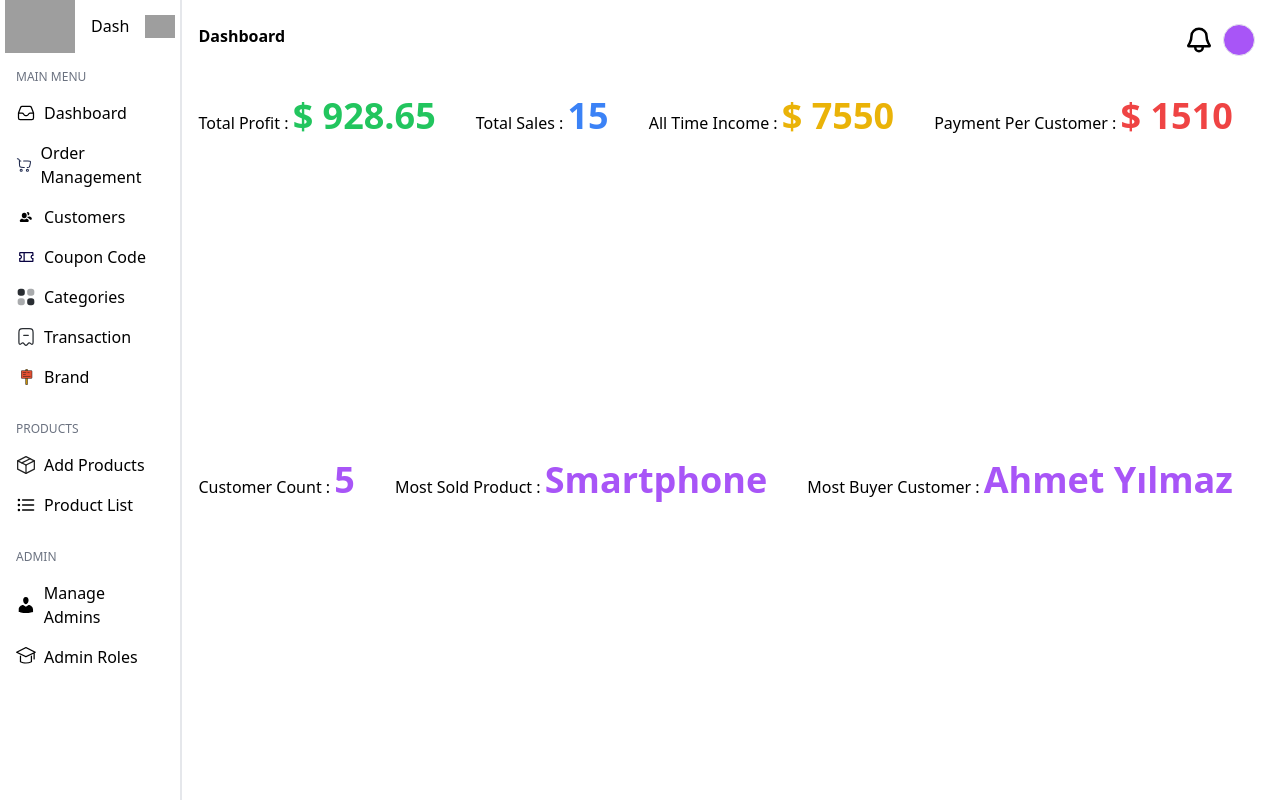
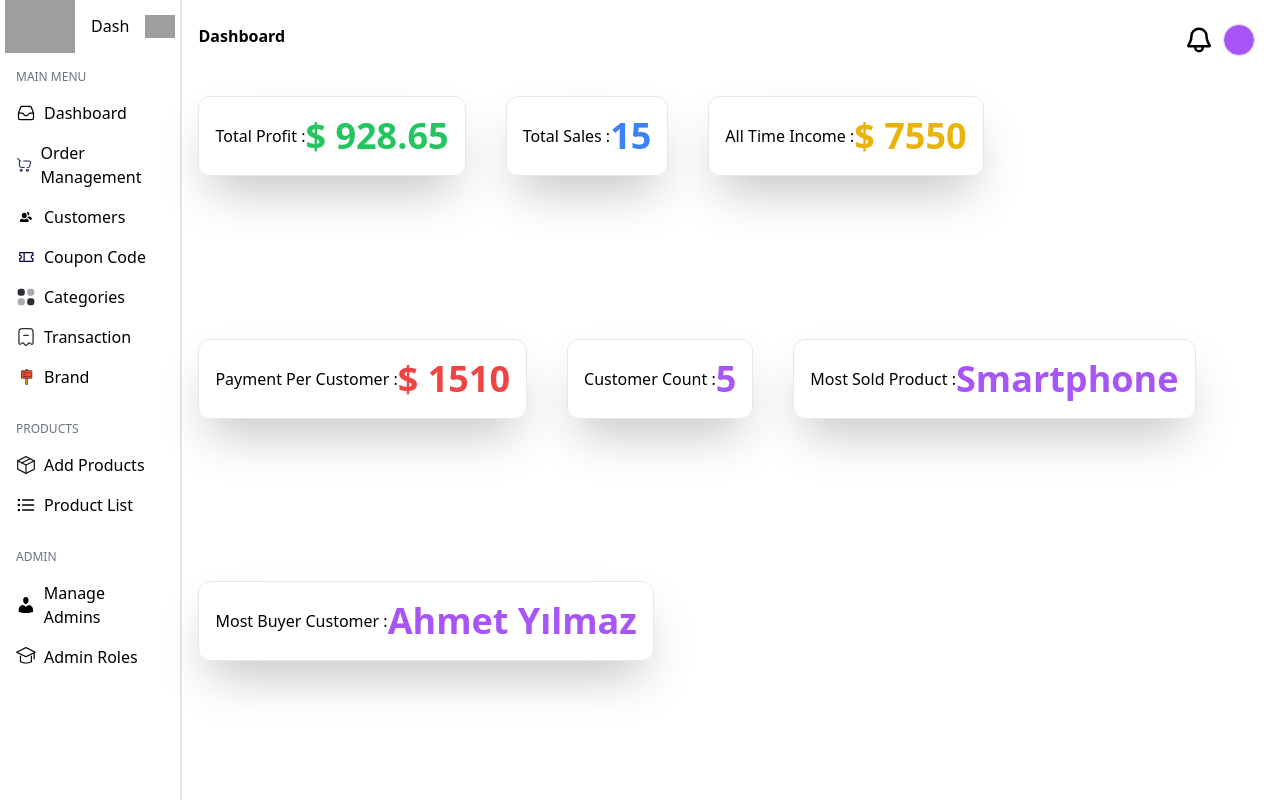
Before and after one commit to Berkayozgun/ecommerce-dashboard, a Next.js app: page / in a window 1280 px wide. Built offline with nearby package versions, Linux system fonts and the light colour scheme; grey boxes are pictures that could not be loaded.

Commit message:
Refactor Dashboard component styling

```diff
--- a/src/app/Dashboard.js
+++ b/src/app/Dashboard.js
@@ -73,7 +73,7 @@ const Dashboard = () => {
         </div>
       </div>
       <div className='flex flex-row flex-wrap h-full w-full gap-10 mt-10'>
-        <div>
+        <div className='flex justify-center items-center shadow-2xl border rounded-xl p-4 h-20'>
           Total Profit :{" "}
           <span
             className='
@@ -83,7 +83,7 @@ const Dashboard = () => {
             $ {totalProfit}
           </span>
         </div>
-        <div>
+        <div className='flex justify-center items-center shadow-2xl border rounded-xl p-4 h-20'>
           Total Sales :{" "}
           <span
             className='
@@ -93,7 +93,7 @@ const Dashboard = () => {
             {totalSales}
           </span>
         </div>
-        <div>
+        <div className='flex justify-center items-center shadow-2xl border rounded-xl p-4 h-20'>
           All Time Income :{" "}
           <span
             className='
@@ -103,7 +103,7 @@ const Dashboard = () => {
             $ {allTimeIncome}
           </span>
         </div>
-        <div>
+        <div className='flex justify-center items-center shadow-2xl border rounded-xl p-4 h-20'>
           Payment Per Customer :{" "}
           <span
             className='
@@ -113,7 +113,7 @@ const Dashboard = () => {
             $ {paymentPerCustomer}
           </span>
         </div>
-        <div>
+        <div className='flex justify-center items-center shadow-2xl border rounded-xl p-4 h-20'>
           Customer Count :{" "}
           <span
             className='
@@ -124,7 +124,7 @@ const Dashboard = () => {
           </span>
         </div>
 
-        <div>
+        <div className='flex justify-center items-center shadow-2xl border rounded-xl p-4 h-20'>
           Most Sold Product :{" "}
           <span
             className='
@@ -134,7 +134,7 @@ const Dashboard = () => {
             {mostSoldProduct().name}
           </span>
         </div>
-        <div>
+        <div className='flex justify-center items-center shadow-2xl border rounded-xl p-4 h-20'>
           Most Buyer Customer :{" "}
           <span
             className='
```
